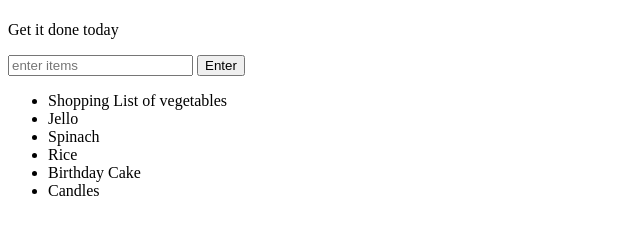
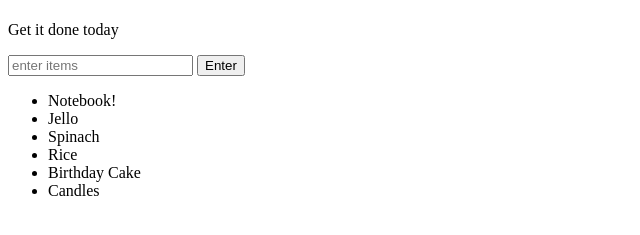
Before and after one commit to Blakit252/test-project, a plain HTML site: page index.html in a window 1280 px wide. Shown: the part 59-294 px from the top of the page, without its empty margins (0-640 px from the left). Drawn offline with Linux system fonts and the light colour scheme.

```diff
--- a/index.html
+++ b/index.html
@@ -10,7 +10,7 @@
 	<input id="userinput" type="text" placeholder="enter items">
 	<button id="enter">Enter</button>
 	<ul>
-		<li class="bold red" random="23">Shopping List of vegetables </li>
+		<li class="bold red" random="23">Notebook! </li>
 		<li>Jello</li>
 		<li>Spinach</li>
 		<li>Rice</li>
```
